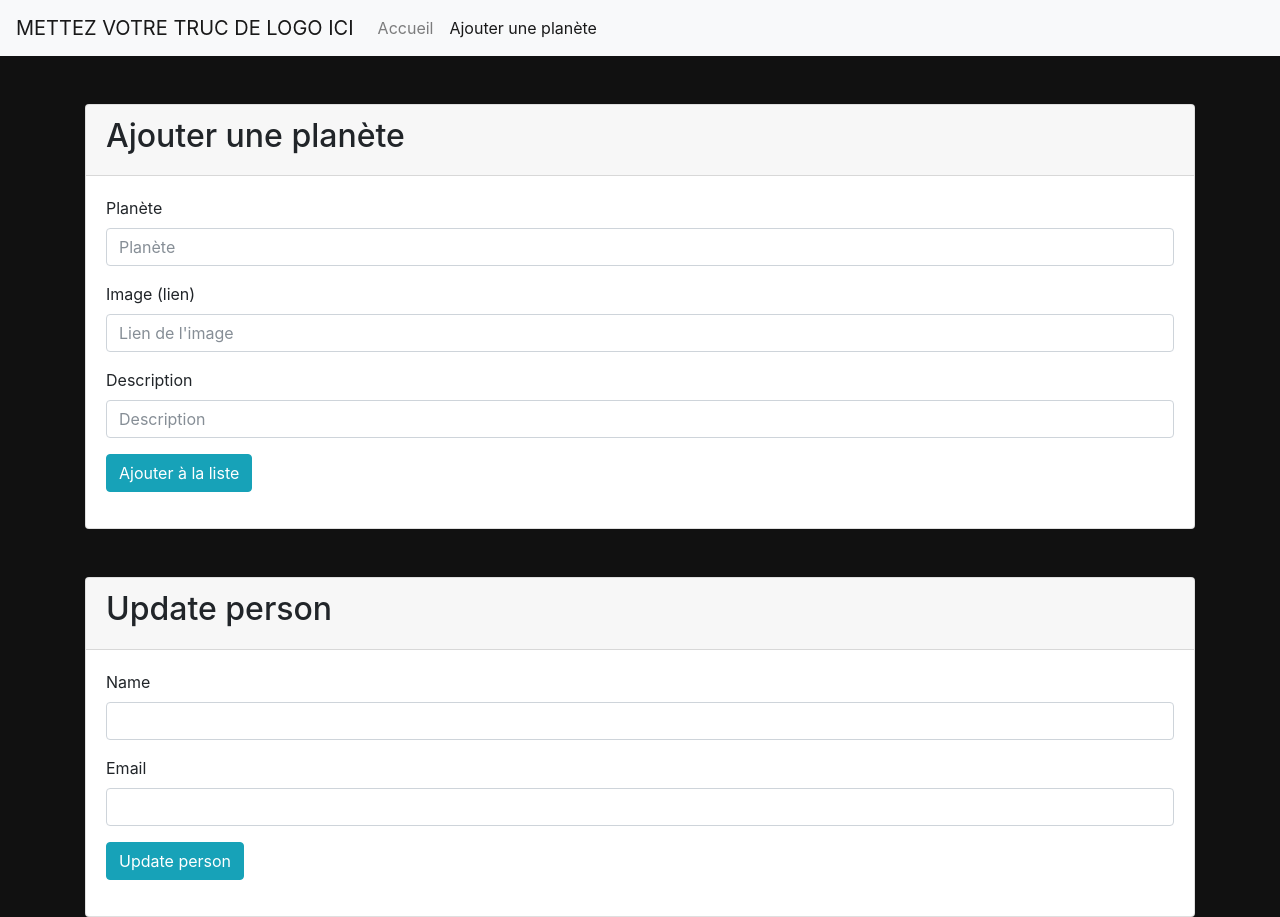
After one commit to WebFaker/PHPSI, a PHP site: page /create.php in a window 1280 px wide. The commit adds this page. Run offline with PHP 8.4, Linux system fonts and the light colour scheme; data that the repository does not hold is empty; some libraries are stand-ins or nearby versions.

Commit message:
version complete

```diff
--- a/add.php
+++ b/add.php
@@ -12,7 +12,7 @@ else      $desc="";
 // On vérifie si les champs obligatoires sont vides, sinon on retourne un message d'erreur
 if(empty($planet) OR empty($img))
     {
-    echo '<font color="red">Attention, seul le champs <b>description</b> peut rester vide !</font>';
+    echo '<center>Attention, seul le champs <font color="red"><b>description</b></font> peut rester vide !</center> <br /> <center><a href="add.html">Retour en arrière.</a></center>';
     }
 
 // Aucun champ obligatoire n'est vide, on peut donc rentrer dans la table
@@ -20,7 +20,7 @@ else
     {
          $servername = "localhost";
          $username = "root";
-         $password = "coucou";
+         $password = "babytchi99";
          $dbname = "outland";
 
          try {
@@ -31,7 +31,7 @@ else
              VALUES ('$planet', '$img', '$desc')";
              // use exec() because no results are returned
              $conn->exec($sql);
-             echo "C'est ajouté lol !";
+             header('Location: success.html');
              }
          catch(PDOException $e)
              {
--- /dev/null
+++ b/assets/css/style.css
@@ -0,0 +1,7 @@
+.bg-info {
+  background-color: #111111 !important;
+}
+
+.btn-danger {
+  margin-top: 10px !important;
+}
--- /dev/null
+++ b/create.php
@@ -0,0 +1,92 @@
+<!doctype html>
+<html lang="en">
+
+<head>
+  <title>Hello, world!</title>
+  <!-- Required meta tags -->
+  <meta charset="utf-8">
+  <meta name="viewport" content="width=device-width, initial-scale=1, shrink-to-fit=no">
+
+  <!-- Bootstrap CSS -->
+  <link rel="stylesheet" href="https://maxcdn.bootstrapcdn.com/bootstrap/4.0.0-beta.2/css/bootstrap.min.css" integrity="sha384-PsH8R72JQ3SOdhVi3uxftmaW6Vc51MKb0q5P2rRUpPvrszuE4W1povHYgTpBfshb" crossorigin="anonymous">
+  <link rel="stylesheet" href="assets/css/style.css">
+</head>
+
+<body class="bg-info">
+
+  <nav class="navbar navbar-expand-lg navbar-light bg-light">
+    <a class="navbar-brand" href="/">METTEZ VOTRE TRUC DE LOGO ICI</a>
+    <button class="navbar-toggler" type="button" data-toggle="collapse" data-target="#navbarSupportedContent" aria-controls="navbarSupportedContent" aria-expanded="false" aria-label="Toggle navigation">
+    <span class="navbar-toggler-icon"></span>
+  </button>
+
+
+    <div class="collapse navbar-collapse" id="navbarSupportedContent">
+      <ul class="navbar-nav mr-auto">
+        <li class="nav-item">
+          <a class="nav-link" href="index.php">Accueil</a>
+        </li>
+        <li class="nav-item">
+          <a class="nav-link active" href="create.php">Ajouter une planète <span class="sr-only">(current)</span></a>
+        </li>
+      </ul>
+    </div>
+  </nav>
+
+  <div class="container">
+    <div class="card mt-5">
+      <div class="card-header">
+        <h2>Ajouter une planète</h2>
+      </div>
+      <div class="card-body">
+        <form method="post" action="add.php">
+          <div class="form-group">
+            <label for="name">Planète</label>
+            <input placeholder="Planète" type="text" name="planet" id="name" class="form-control">
+          </div>
+          <div class="form-group">
+            <label for="email">Image (lien)</label>
+            <input placeholder="Lien de l'image" type="link" name="img" class="form-control">
+          </div>
+          <div class="form-group">
+            <label for="email">Description</label>
+            <input placeholder="Description" type="text" name="desc" class="form-control">
+          </div>
+          <div class="form-group">
+            <button type="submit" class="btn btn-info">Ajouter à la liste</button>
+          </div>
+        </form>
+      </div>
+    </div>
+  </div>
+  <div class="container">
+    <div class="card mt-5">
+      <div class="card-header">
+        <h2>Update person</h2>
+      </div>
+      <div class="card-body">
+        <form method="post">
+          <div class="form-group">
+            <label for="name">Name</label>
+            <input value="<?= $person->name; ?>" type="text" name="name" id="name" class="form-control">
+          </div>
+          <div class="form-group">
+            <label for="email">Email</label>
+            <input type="email" value="<?= $person->email; ?>" name="email" id="email" class="form-control">
+          </div>
+          <div class="form-group">
+            <button type="submit" class="btn btn-info">Update person</button>
+          </div>
+        </form>
+      </div>
+    </div>
+  </div>
+
+
+
+</body>
+<script src="https://code.jquery.com/jquery-3.2.1.slim.min.js" integrity="sha384-KJ3o2DKtIkvYIK3UENzmM7KCkRr/rE9/Qpg6aAZGJwFDMVNA/GpGFF93hXpG5KkN" crossorigin="anonymous"></script>
+<script src="https://cdnjs.cloudflare.com/ajax/libs/popper.js/1.12.3/umd/popper.min.js" integrity="sha384-vFJXuSJphROIrBnz7yo7oB41mKfc8JzQZiCq4NCceLEaO4IHwicKwpJf9c9IpFgh" crossorigin="anonymous"></script>
+<script src="https://maxcdn.bootstrapcdn.com/bootstrap/4.0.0-beta.2/js/bootstrap.min.js" integrity="sha384-alpBpkh1PFOepccYVYDB4do5UnbKysX5WZXm3XxPqe5iKTfUKjNkCk9SaVuEZflJ" crossorigin="anonymous"></script>
+
+</html>
```
Also changed, not shown: connexion.php (added, +17 -0 lines), delete.php (added, +15 -0 lines), index.php (added, +96 -0 lines), success.html (+5 -5 lines), 3 other files.
